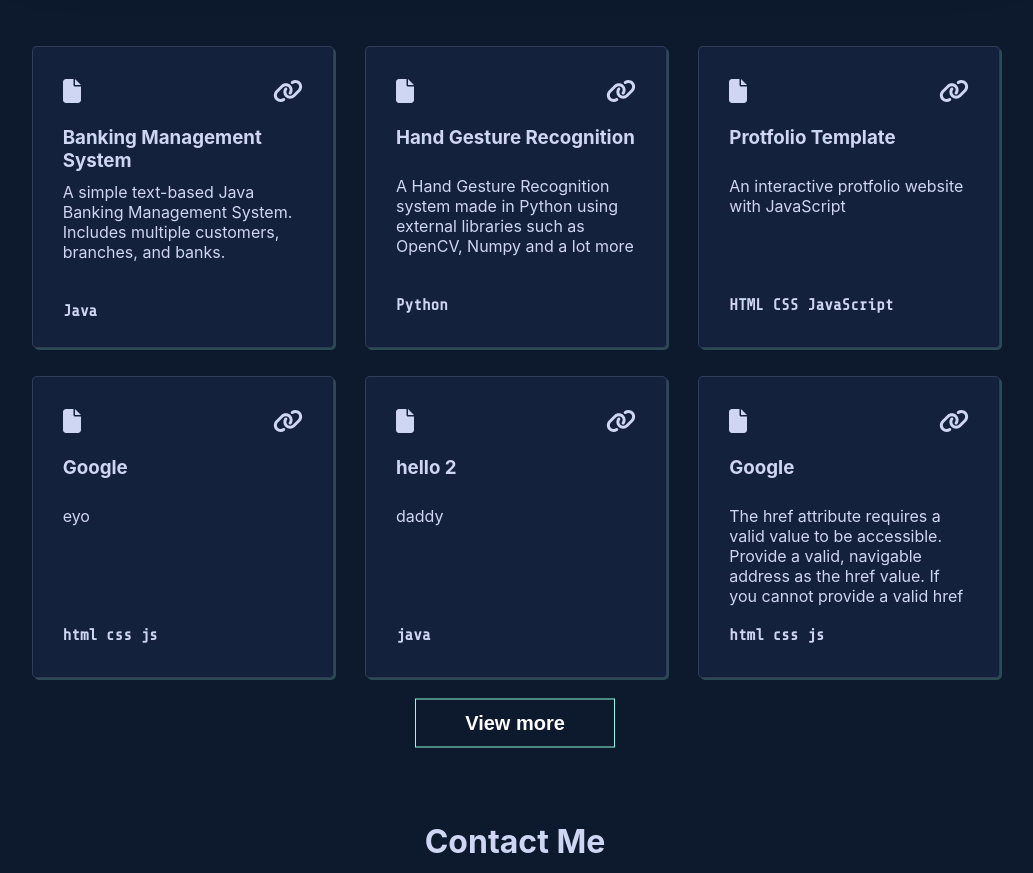
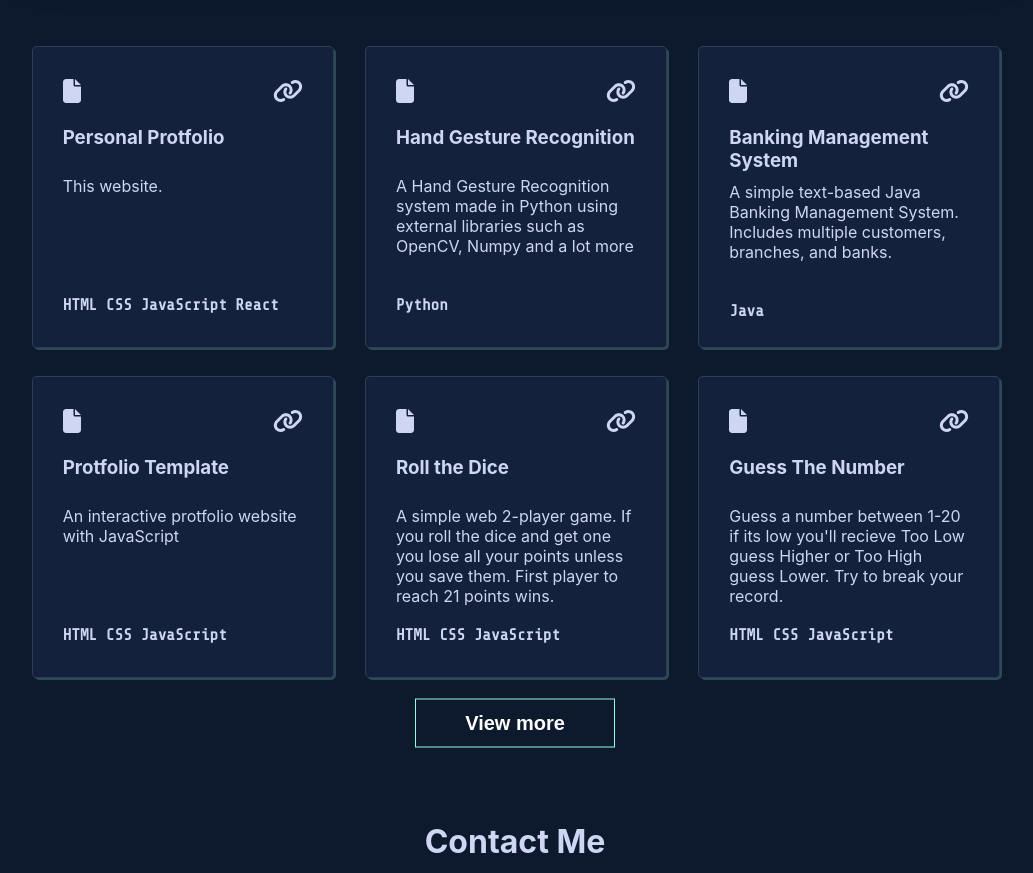
Before and after one commit to yacoub33/yh-e-prot-react, a React (Create React App) app: page / in a window 1280 px wide. Shown: the part 1707-2580 px from the top of the page, without its empty margins (125-1158 px from the left). Built offline with nearby package versions, Linux system fonts and the light colour scheme.

Commit message:
projects__update

```diff
--- a/src/components/FeaturedProject.jsx
+++ b/src/components/FeaturedProject.jsx
@@ -8,7 +8,7 @@ function FeaturedProject({ title, languages, description }) {
       <div className="container">
         <div className="row">
           <h1 className="text--center section__title">
-            <span className="text-color">Featured Project</span>{" "}
+            <span className="text-color">Featured </span> Project{" "}
           </h1>
         </div>
       </div>
--- a/src/components/Projects.jsx
+++ b/src/components/Projects.jsx
@@ -10,15 +10,22 @@ function Projects({ title, languages, description }) {
         </div>
         <div className="project__list">
           <ProjectsUI
-            title="Banking Management System"
-            languages="Java"
-            description="A simple text-based Java Banking Management System. Includes multiple customers, branches, and banks."
+            title="Personal Protfolio"
+            languages="HTML CSS JavaScript React"
+            description="This website."
           />
           <ProjectsUI
             title="Hand Gesture Recognition"
             languages="Python"
             description="A Hand Gesture Recognition system made in Python using external libraries such as OpenCV, Numpy and a lot more"
           />
+
+          <ProjectsUI
+            title="Banking Management System"
+            languages="Java"
+            description="A simple text-based Java Banking Management System. Includes multiple customers, branches, and banks."
+          />
+
           <ProjectsUI
             title="Protfolio Template"
             languages="HTML CSS JavaScript"
@@ -26,16 +33,16 @@ function Projects({ title, languages, description }) {
             github="https://github.com/yacoub33/yh-e-protfolio"
             live="https://brilliant-cactus-eab310.netlify.app"
           />
+
           <ProjectsUI
-            title="Google"
-            languages="html css js"
-            description="eyo"
+            title="Roll the Dice"
+            languages="HTML CSS JavaScript"
+            description="A simple web 2-player game. If you roll the dice and get one you lose all your points unless you save them. First player to reach 21 points wins."
           />
-          <ProjectsUI title="hello 2" languages="java" description="daddy" />
           <ProjectsUI
-            title="Google"
-            languages="html css js"
-            description="The href attribute requires a valid value to be accessible. Provide a valid, navigable address as the href value. If you cannot provide a valid href"
+            title="Guess The Number"
+            languages="HTML CSS JavaScript"
+            description="Guess a number between 1-20 if its low you'll recieve Too Low guess Higher or Too High guess Lower. Try to break your record."
           />
         </div>
       </div>
```
